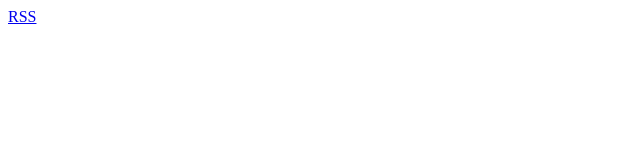
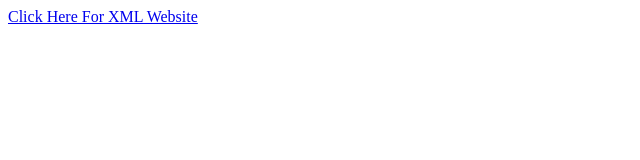
Before and after one commit to varuncns/xml, a plain HTML site: page index.html in a window 1280 px wide. Shown: the whole page, without its empty margins (0-640 px from the left). Drawn offline with Linux system fonts and the light colour scheme.

Commit message:
Update index.html

```diff
--- a/index.html
+++ b/index.html
@@ -3,10 +3,10 @@
 <html>
 <head>
   <meta http-equiv="Content-Type" content="text/html; charset=utf-8"/>
-  <title>Spoon-Knife</title>
+  <title>IPL</title>
 </head>
 
 <body>
-  <a href="ipl.xml" target="_blank">RSS</a>
+  <a href="ipl.xml">Click Here For XML Website </a>
 </body>
 </html>
```
